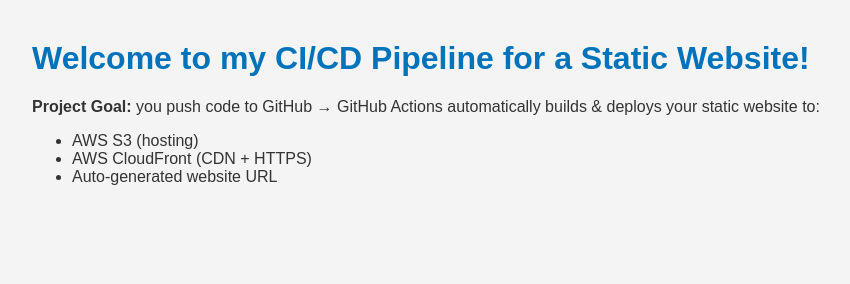
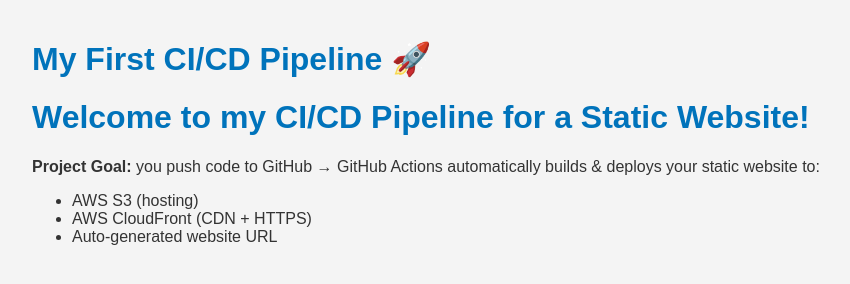
Before and after one commit to nithyashree0910/cicd-static-website, a plain HTML site: page index.html in a window 1280 px wide. Shown: the whole page, without its empty margins (8-858 px from the left). Drawn offline with Linux system fonts and the light colour scheme.

Commit message:
Update file

```diff
--- a/index.html
+++ b/index.html
@@ -14,6 +14,7 @@
 </style>
   </head>
   <body>
+    <h1>My First CI/CD Pipeline 🚀</h1>
     <h1>Welcome to my CI/CD Pipeline for a Static Website!</h1>
     <p><b>Project Goal:</b> you push code to GitHub → GitHub Actions automatically builds & deploys your static website to:
   <ul>
```
